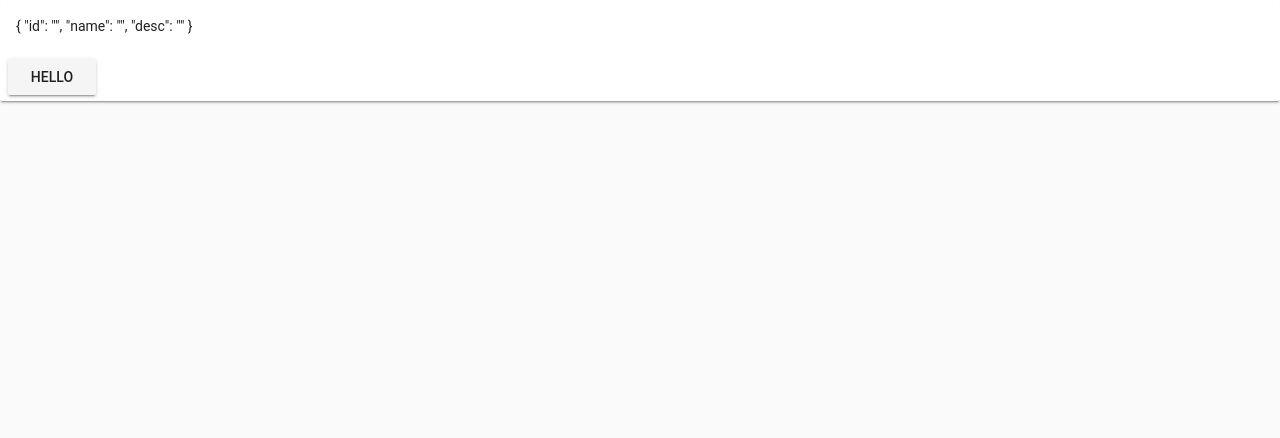
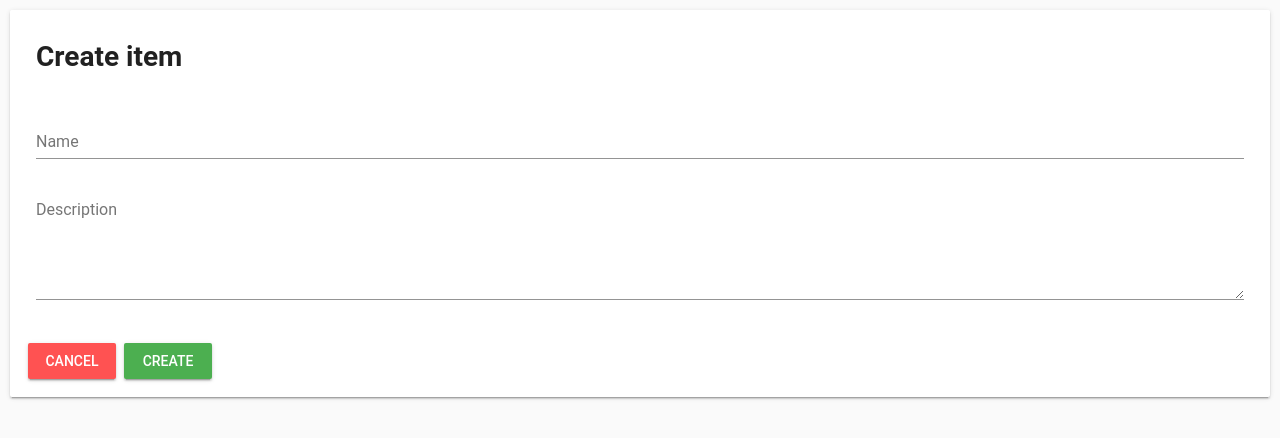
Before and after one commit to gerasimvol/vue-crud, a Vue app: page /item/new in a window 1280 px wide. Shown: the top 438 px of the page. Built offline with nearby package versions, Linux system fonts and the light colour scheme.

Commit message:
Add edit page

```diff
--- a/package.json
+++ b/package.json
@@ -45,6 +45,7 @@
     "friendly-errors-webpack-plugin": "^1.6.1",
     "html-webpack-plugin": "^2.30.1",
     "node-notifier": "^5.1.2",
+    "node-sass": "^4.9.2",
     "optimize-css-assets-webpack-plugin": "^3.2.0",
     "ora": "^1.2.0",
     "portfinder": "^1.0.13",
@@ -52,6 +53,7 @@
     "postcss-loader": "^2.0.8",
     "postcss-url": "^7.2.1",
     "rimraf": "^2.6.0",
+    "sass-loader": "^7.0.3",
     "semver": "^5.3.0",
     "shelljs": "^0.7.6",
     "uglifyjs-webpack-plugin": "^1.1.1",
--- a/src/App.vue
+++ b/src/App.vue
@@ -1,7 +1,9 @@
 <template>
   <div id="app">
     <v-app>
-      <router-view />
+      <div class="content">
+        <router-view />
+      </div>
     </v-app>
   </div>
 </template>
@@ -11,3 +13,9 @@
     name: 'App'
   }
 </script>
+
+<style lang="scss" scoped>
+  .content {
+    padding: 10px;
+  }
+</style>
--- a/src/components/Item/index.vue
+++ b/src/components/Item/index.vue
@@ -1,9 +1,34 @@
 <template>
-  <v-card>
+  <v-card class="item">
+    <v-card-title>
+      <h1>{{ pageTitle }}</h1>
+    </v-card-title>
+
     <v-card-text>
-      {{ item }}
+      <v-text-field
+        v-model="item.name"
+        label="Name"
+      />
+      <v-textarea
+        label="Description"
+        v-model="item.desc"
+      />
     </v-card-text>
-    <v-btn>Hello</v-btn>
+
+    <v-card-actions>
+      <v-btn
+        color="error"
+        @click="onCancel"
+      >
+        Cancel
+      </v-btn>
+      <v-btn
+        color="success"
+        @click="onSubmit"
+      >
+        {{ submitBtnText }}
+      </v-btn>
+    </v-card-actions>
   </v-card>
 </template>
 
@@ -29,6 +54,16 @@
         return this.$route.params.id !== 'new'
           ? 'edit'
           : 'create'
+      },
+      pageTitle () {
+        return this.mode === 'edit'
+          ? 'Edit item'
+          : 'Create item'
+      },
+      submitBtnText () {
+        return this.mode === 'edit'
+          ? 'Save'
+          : 'Create'
       }
     },
     methods: {
@@ -41,14 +76,14 @@
           this.item = this.getItemById(this.$route.params.id)
         }
       },
-      submit () {
+      onSubmit () {
         const submitAction = this.mode === 'edit'
           ? this.updateItem
           : this.createItem
         submitAction(this.item)
       },
-      cancel () {
-        this.$route.push({ name: 'home' })
+      onCancel () {
+        this.$router.push({ name: 'home' })
       }
     },
     created () {
@@ -57,6 +92,8 @@
   }
 </script>
 
-<style scoped>
-
+<style lang="scss" scoped>
+  .item {
+    padding: 10px;
+  }
 </style>
```
Also changed, not shown: 1 other file (tests, documents, lock files or other folders).
